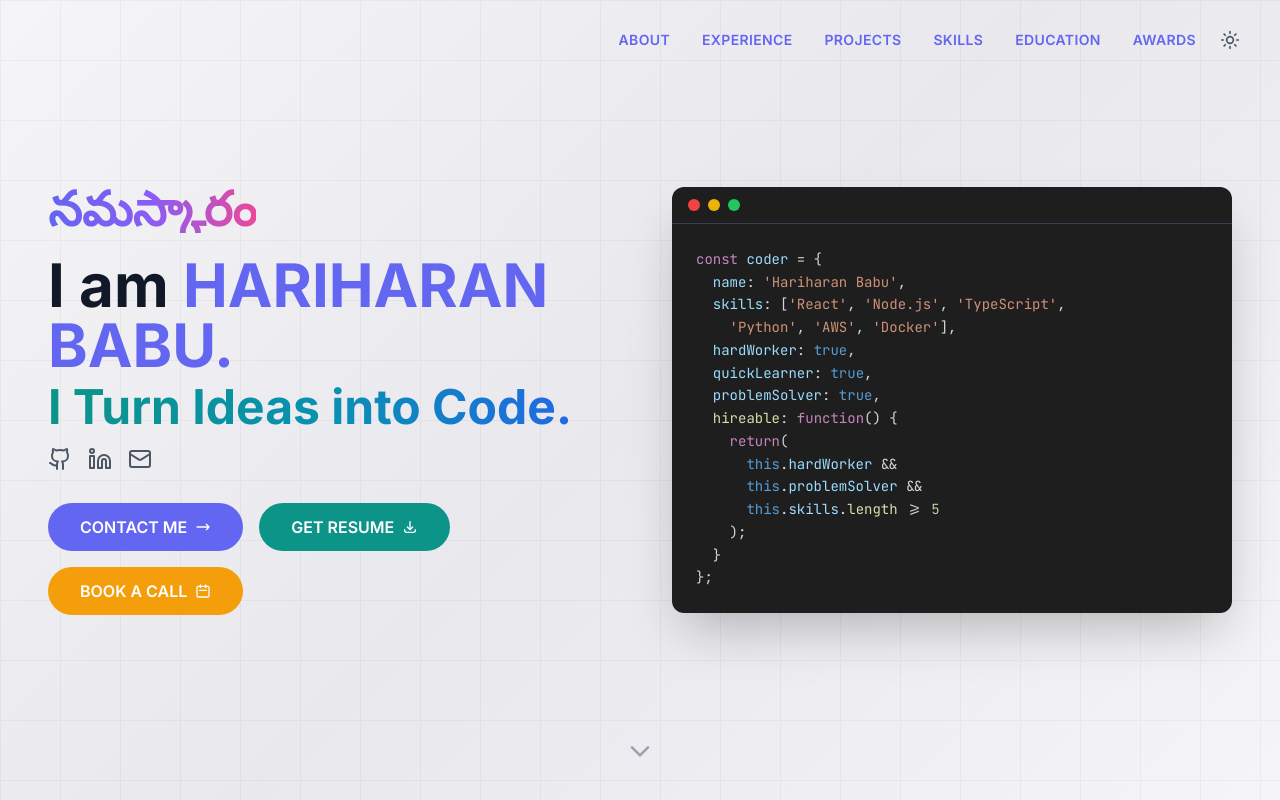
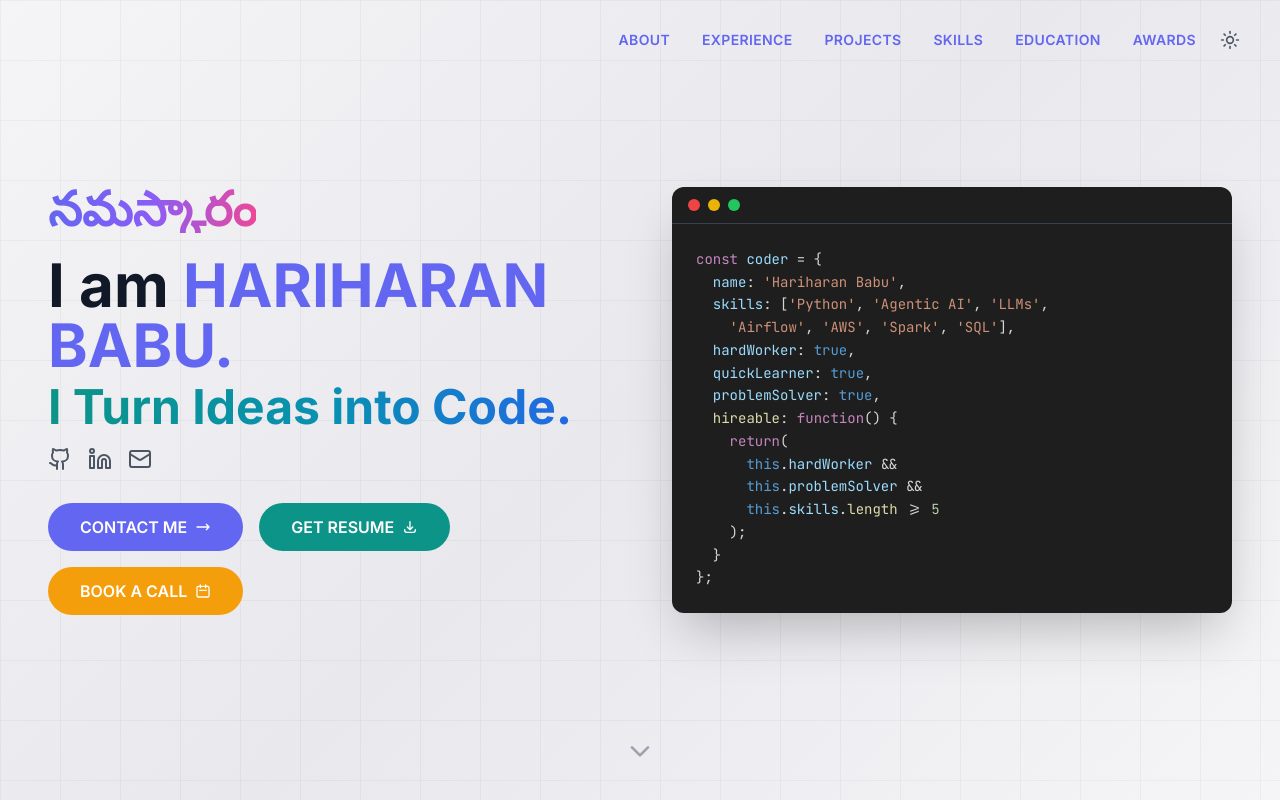
Before and after one commit to H972723/Hariharan-Babu---Portfolio, a React (Vite) app: page / in a window 1280 px wide. Shown: the top 800 px of the page. Built offline with nearby package versions, Linux system fonts and the light colour scheme.

Commit message:
Update Hero code block skills to data/AI stack

```diff
--- a/src/sections/Hero.tsx
+++ b/src/sections/Hero.tsx
@@ -191,18 +191,20 @@ export default function Hero() {
                     {'\n  '}
                     <span className="text-[#9cdcfe]">skills</span>
                     <span className="text-[#d4d4d4]">: [</span>
-                    <span className="text-[#ce9178]">&apos;React&apos;</span>
+                    <span className="text-[#ce9178]">&apos;Python&apos;</span>
                     <span className="text-[#d4d4d4]">, </span>
-                    <span className="text-[#ce9178]">&apos;Node.js&apos;</span>
+                    <span className="text-[#ce9178]">&apos;Agentic AI&apos;</span>
                     <span className="text-[#d4d4d4]">, </span>
-                    <span className="text-[#ce9178]">&apos;TypeScript&apos;</span>
+                    <span className="text-[#ce9178]">&apos;LLMs&apos;</span>
                     <span className="text-[#d4d4d4]">,</span>
                     {'\n    '}
-                    <span className="text-[#ce9178]">&apos;Python&apos;</span>
+                    <span className="text-[#ce9178]">&apos;Airflow&apos;</span>
                     <span className="text-[#d4d4d4]">, </span>
                     <span className="text-[#ce9178]">&apos;AWS&apos;</span>
                     <span className="text-[#d4d4d4]">, </span>
-                    <span className="text-[#ce9178]">&apos;Docker&apos;</span>
+                    <span className="text-[#ce9178]">&apos;Spark&apos;</span>
+                    <span className="text-[#d4d4d4]">, </span>
+                    <span className="text-[#ce9178]">&apos;SQL&apos;</span>
                     <span className="text-[#d4d4d4]">],</span>
                     {'\n  '}
                     <span className="text-[#9cdcfe]">hardWorker</span>
```
